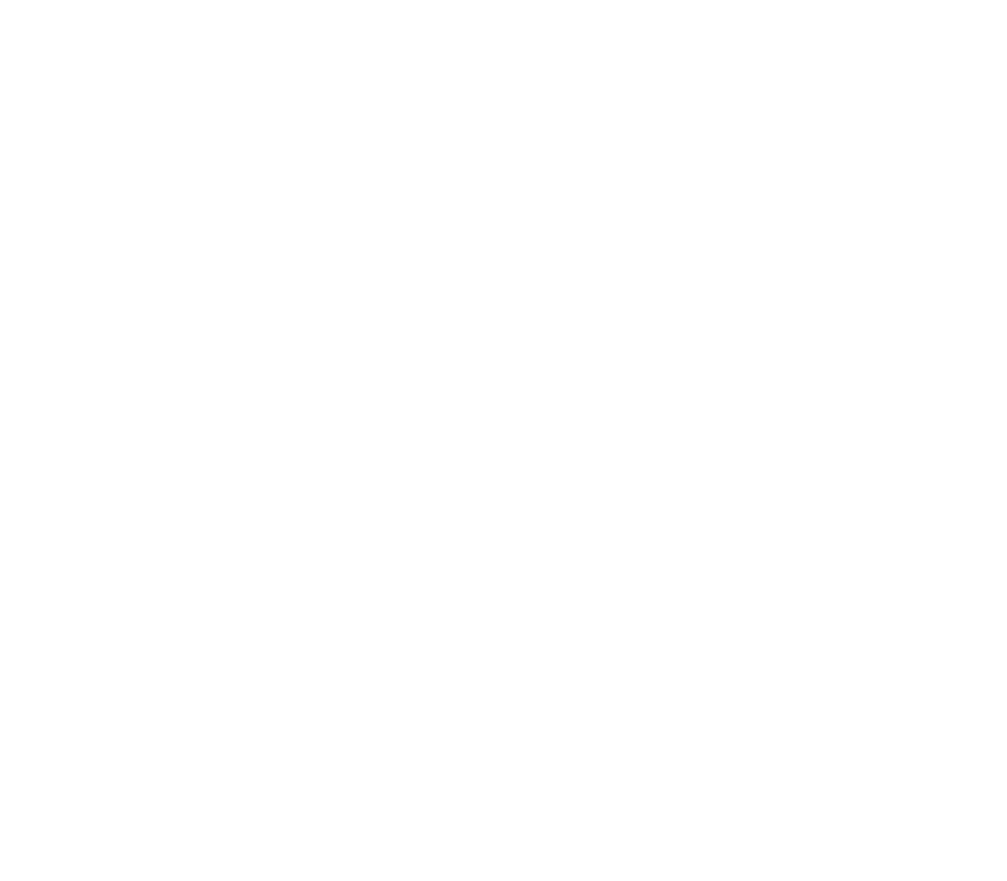
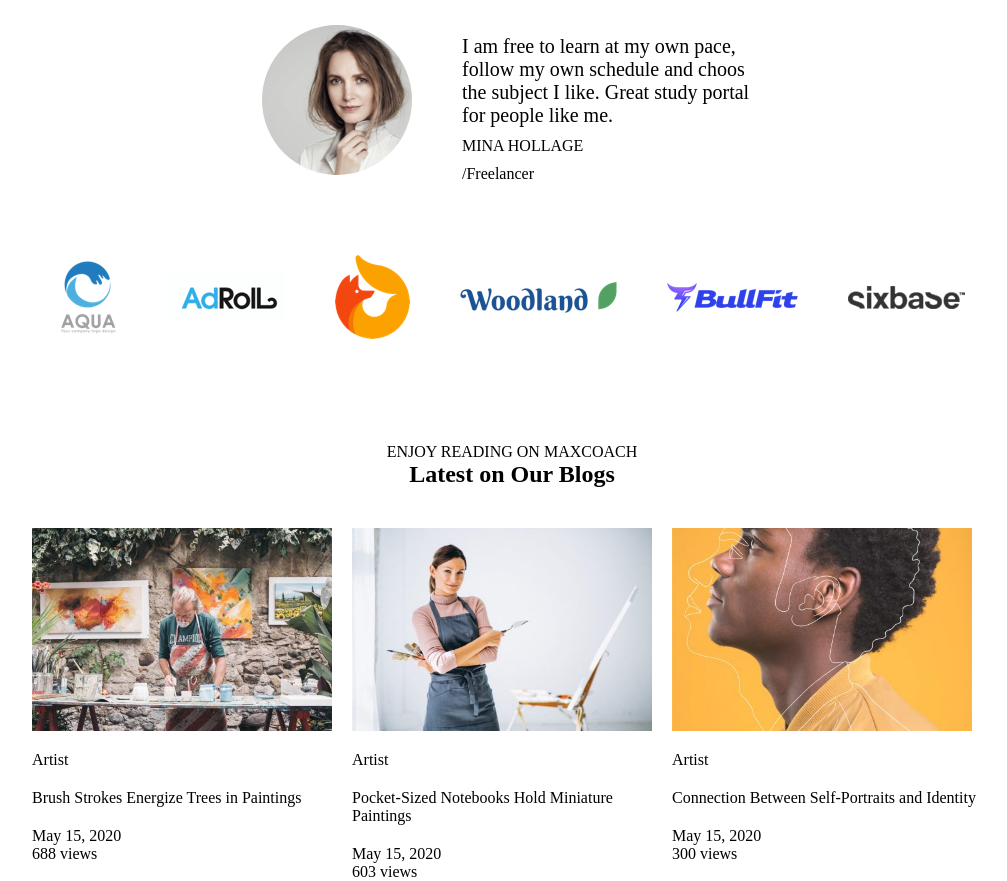
Before and after one commit to SabrinaGiancaspr/proj-html-vuejs, a Vue app: page / in a window 1280 px wide. Shown: the part 2800-3681 px from the top of the page, without its empty margins (128-1135 px from the left). Before the commit the page ends 2663 px from the top, so only its background shows below. Built offline with nearby package versions, Linux system fonts and the light colour scheme.

Commit message:
add section blog

```diff
--- a/src/components/AppMain.vue
+++ b/src/components/AppMain.vue
@@ -68,11 +68,40 @@
                 },
                 {
                     image: "/stock-full-hd-05-480x298.jpg",
-                    price:"59.00",
+                    price: "59.00",
                     description: "Introduction to Javascript for Beginners",
                     lessons: 14,
                     students: 76
                 }
+            ],
+
+            companies: ['/client-logo-colored-01.png', '/client-logo-colored-02.png', '/client-logo-colored-03.png', '/client-logo-colored-04.png', '/client-logo-colored-05.png', '/client-logo-colored-06.png'],
+
+            artists: [
+                {
+                    id: 1,
+                    name: 'Artist ',
+                    image: '/artist-blog-03-480x325.jpeg',
+                    description: 'Brush Strokes Energize Trees in Paintings',
+                    date: 'May 15, 2020',
+                    views: 688
+                },
+                {
+                    id: 2,
+                    name: 'Artist',
+                    image: '/artist-blog-01-480x325.jpg',
+                    description: 'Pocket-Sized Notebooks Hold Miniature Paintings',
+                    date: 'May 15, 2020',
+                    views: 603
+                },
+                {
+                    id: 3,
+                    name: 'Artist',
+                    image: '/artist-blog-02-480x325.jpg',
+                    description: 'Connection Between Self-Portraits and Identity',
+                    date: 'May 15, 2020',
+                    views: 300
+                },
             ]
         };
     }
@@ -128,7 +157,7 @@
             </div>
         </section>
 
-        <section class="courses container">
+        <section class="courses">
             <div class="title-section">
                 <p>CHOOSE A COURSE TO GET STARTED</p>
                 <h1 class="latest-course-title">Latest Featured <span>Courses</span></h1>
@@ -149,6 +178,42 @@
                                 <p class="info">{{ course.students }} students</p>
                             </div>
                         </div>
+                    </div>
+                </div>
+            </div>
+            <button class="btn btn-courses">View all courses <font-awesome-icon icon="fa-solid fa-arrow-right" /></button>
+        </section>
+        <section class="about-maxcoach">
+            <h1 class="title-about">Why people talk about MaxCoach?</h1>
+            <div class="card-quote">
+                <div class="img">
+                    <img class="freelancer-img" src="/testimonial-avata-02.jpg" alt="">
+                </div>
+                <div class="desc">
+                    <p class="quote">I am free to learn at my own pace, follow my own schedule and choos the subject I like.
+                        Great study portal for people like me.</p>
+                    <p class="name-freelancer">MINA HOLLAGE</p>
+                    <p class="freelancer">/Freelancer</p>
+                </div>
+            </div>
+            <section class="companies">
+                <div class="company-logo" v-for="(company, index) in companies" :key="index">
+                    <img :src="company" :alt="'Company ' + (index + 1)">
+                </div>
+            </section>
+        </section>
+
+        <section class="blog" id="app">
+            <p>ENJOY READING ON MAXCOACH</p>
+            <h1 class="title-blog">Latest on <span>Our Blogs</span></h1>
+            <div class="row">
+                <div class="card-blog" v-for="artist in artists" :key="artist.id">
+                    <img class="img-blog" :src="artist.image" :alt="artist.name">
+                    <p>{{ artist.name }}</p>
+                    <div class="description">{{ artist.description }}</div>
+                    <div class="additional-info">
+                        <p class="info">{{ artist.date }}</p>
+                        <p class="info">{{ artist.views }} views</p>
                     </div>
                 </div>
             </div>
@@ -271,6 +336,7 @@
         align-items: center;
         justify-content: center;
         flex-direction: column;
+        background-color: #F5F7FA;
 
         .card {
             display: flex;
@@ -328,6 +394,81 @@
             }
         }
 
+        .btn-courses {
+            display: flex;
+            gap: 10px;
+            align-items: center;
+        }
     }
 }
+
+.about-maxcoach {
+    display: flex;
+    justify-content: center;
+    flex-direction: column;
+    align-items: center;
+    gap: 10px;
+    margin-top: 40px;
+}
+
+.card-quote {
+    display: flex;
+    gap: 50px;
+    margin-top: 40px;
+
+
+    .freelancer-img {
+        width: 150px;
+        height: 150px;
+        border-radius: 50%;
+        display: block;
+        margin: 0 auto 10px;
+    }
+
+    .desc {
+        display: flex;
+        flex-direction: column;
+        gap: 10px;
+    }
+
+    .quote {
+        font-size: 20px;
+        margin-top: 10px;
+        width: 300px;
+    }
+}
+
+.companies {
+    display: flex;
+    gap: 50px;
+    margin-top: 60px;
+    align-items: center;
+}
+
+
+.blog {
+    margin-top: 100px;
+    display: flex;
+    flex-direction: column;
+    align-items: center;
+
+    .title-blog {
+        margin-bottom: 40px;
+    }
+}
+
+.card-blog {
+    display: flex;
+    flex-direction: column;
+    gap: 20px;
+    width: 320px;
+}
+
+
+
+.img-blog {
+    width: 300px;
+    margin-right: 30px;
+
+}
 </style>
--- a/src/main.js
+++ b/src/main.js
@@ -8,7 +8,7 @@
 import { FontAwesomeIcon } from '@fortawesome/vue-fontawesome'
 
 /* import specific icons */
-import { faAngleDown, faCartShopping, faMagnifyingGlass, faCheck} from '@fortawesome/free-solid-svg-icons'
+import { faAngleDown, faCartShopping, faMagnifyingGlass, faCheck, faArrowRight} from '@fortawesome/free-solid-svg-icons'
 import { faUserCircle } from '@fortawesome/free-regular-svg-icons'
 
 
@@ -16,6 +16,6 @@
 
 
 /* add icons to the library */
-library.add(faAngleDown, faCartShopping,faUserCircle,faMagnifyingGlass, faCheck )
+library.add(faAngleDown, faCartShopping,faUserCircle,faMagnifyingGlass, faCheck, faArrowRight )
 
 createApp(App).component('font-awesome-icon', FontAwesomeIcon).mount('#app')
```
